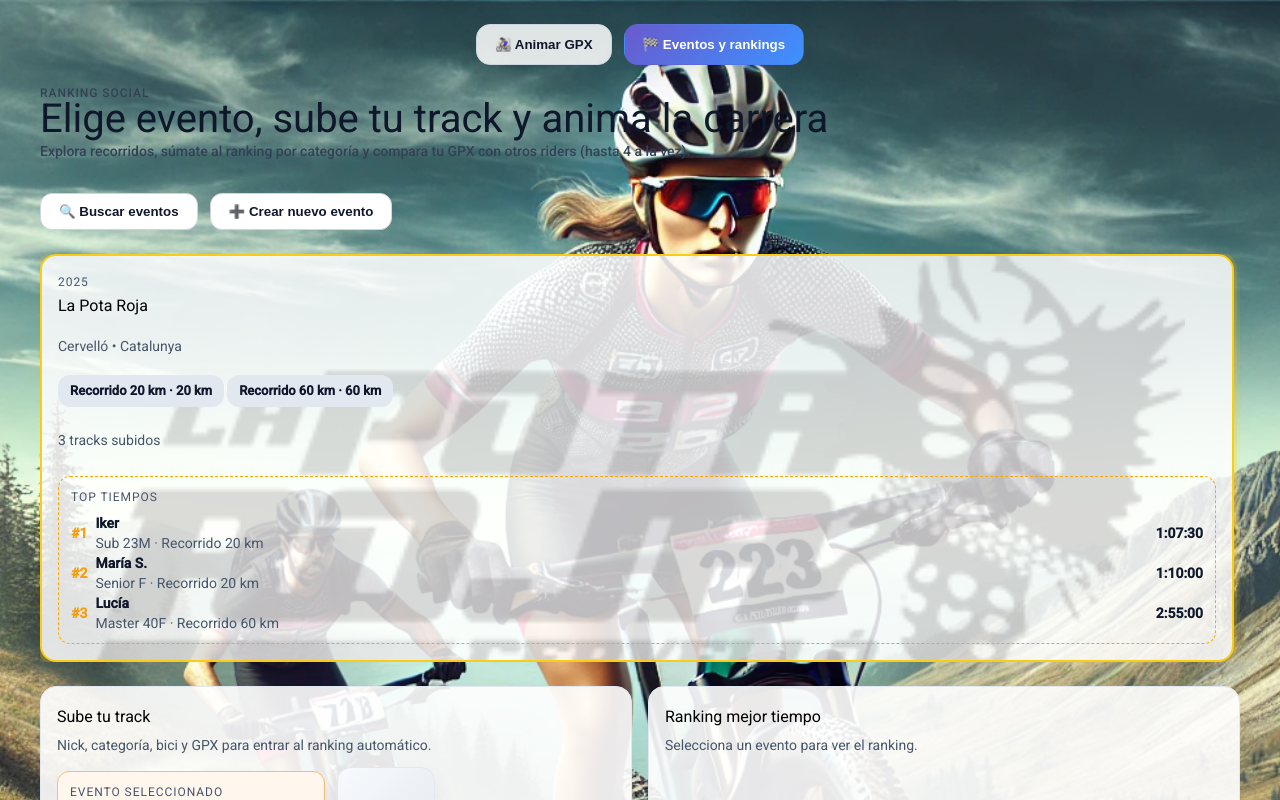
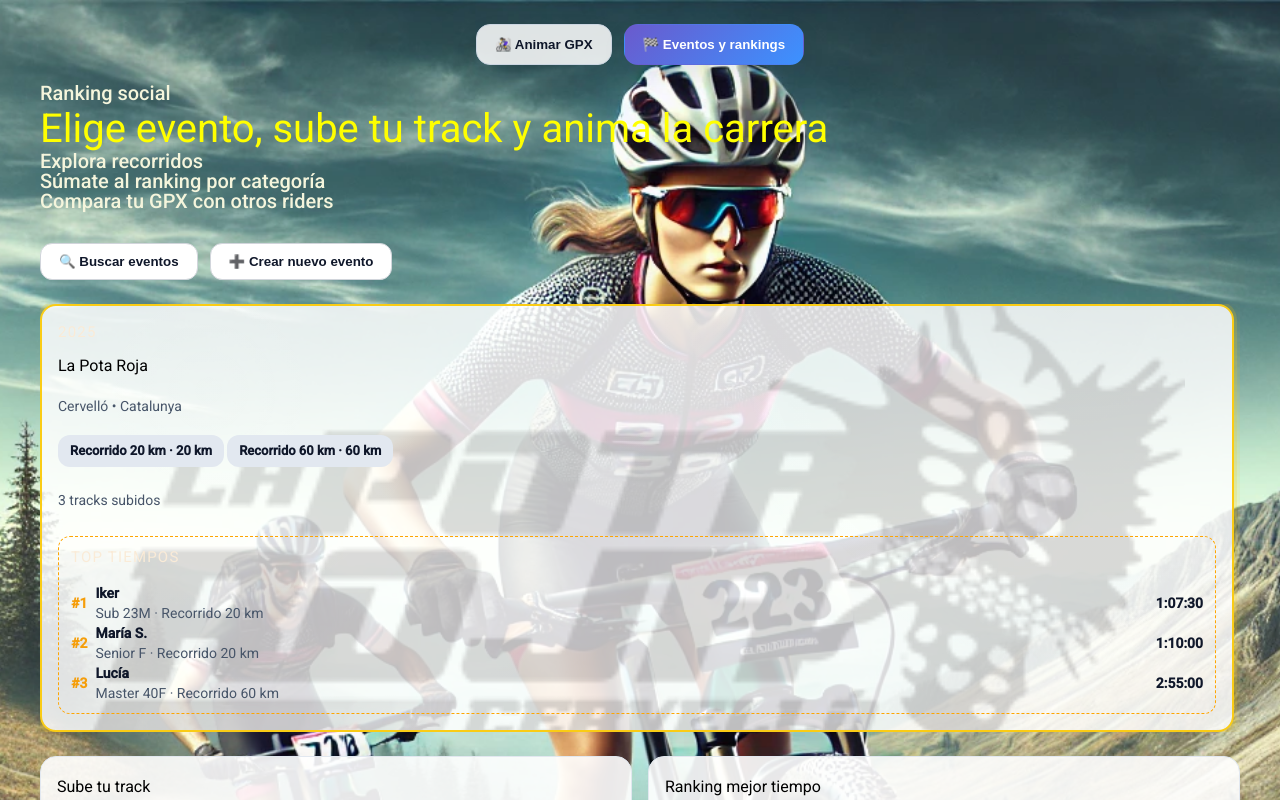
Before and after one commit to eimbert/gpx-maps, an Angular app: page /events in a window 1280 px wide. Shown: the top 800 px of the page. Built offline with nearby package versions, Linux system fonts and the light colour scheme.

Commit message:
varios formatos

```diff
--- a/src/app/load-gpx/load-gpx.component.css
+++ b/src/app/load-gpx/load-gpx.component.css
@@ -52,13 +52,14 @@
 .hero h1 {
   margin: 0 0 6px;
   font-size: clamp(28px, 4vw, 40px);
-  color: rgb(43, 11, 11);
+  color: lightyellow;
 }
 
 .hero p {
   margin: 0;
-  color: rgb(161, 237, 10);
+  color: black;
   font-weight: 500;
+  font-size: 20px;
 }
 
 .events-hero h1 {
@@ -419,9 +420,10 @@
 .eyebrow {
   text-transform: uppercase;
   letter-spacing: 0.08em;
-  font-size: 12px;
+  font-size: 15px;
+  padding-bottom: 10px;
   margin: 0;
-  color: #475569;
+  color: antiquewhite;
 }
 
 .muted {
--- a/src/app/load-gpx/load-gpx.component.html
+++ b/src/app/load-gpx/load-gpx.component.html
@@ -11,7 +11,7 @@
   <section *ngIf="mode === 'routes'" class="load-wrapper">
     <header class="hero">
       <div>
-        <h1>Comparte tus GPX</h1>
+        <h1>Anima tus Rutas</h1>
         <p>Arrastra y suelta hasta {{ maxTracks }} recorridos o pulsa para seleccionarlos.</p>
       </div>
     </header>
@@ -66,9 +66,11 @@
   <section *ngIf="mode === 'events'" class="events-wrapper">
     <header class="hero events-hero">
       <div>
-        <p class="eyebrow">Ranking social</p>
-        <h1>Elige evento, sube tu track y anima la carrera</h1>
-        <p>Explora recorridos, súmate al ranking por categoría y compara tu GPX con otros riders (hasta 4 a la vez).</p>
+        <p style="color: beige; padding-bottom: 10px;">Ranking social</p>
+        <h1  style="color: yellow;">Elige evento, sube tu track y anima la carrera</h1>
+        <p style="color: beige;">Explora recorridos</p>
+        <p style="color: beige;">Súmate al ranking por categoría</p>
+        <p style="color: beige;">Compara tu GPX con otros riders</p>
       </div>
     </header>
 
```
